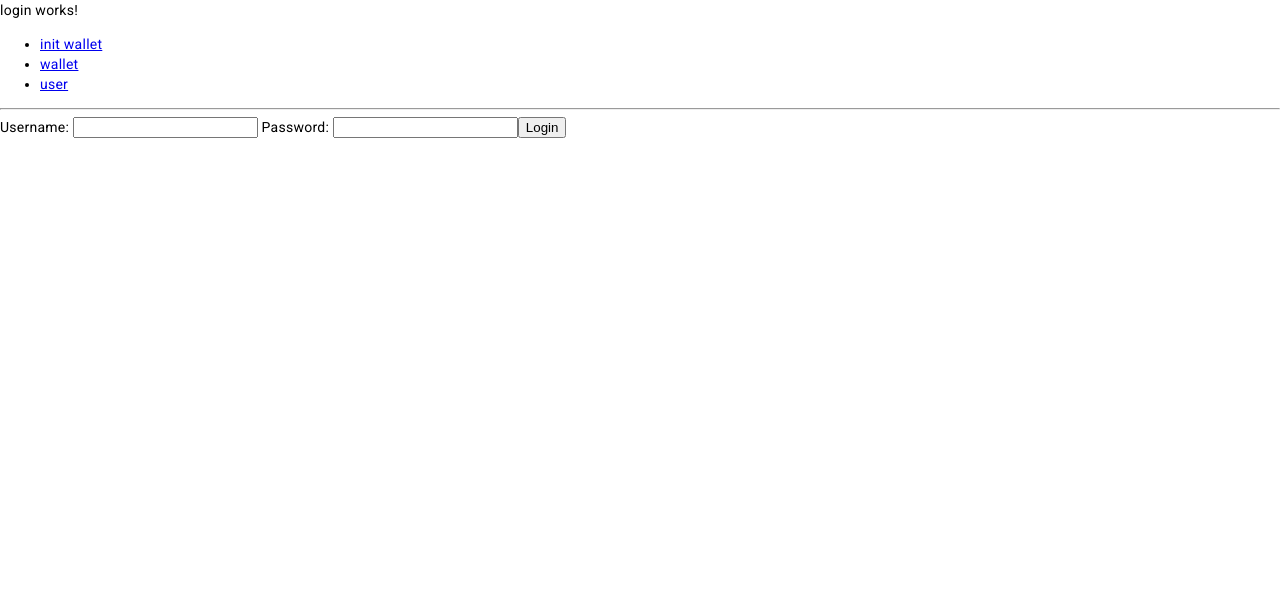
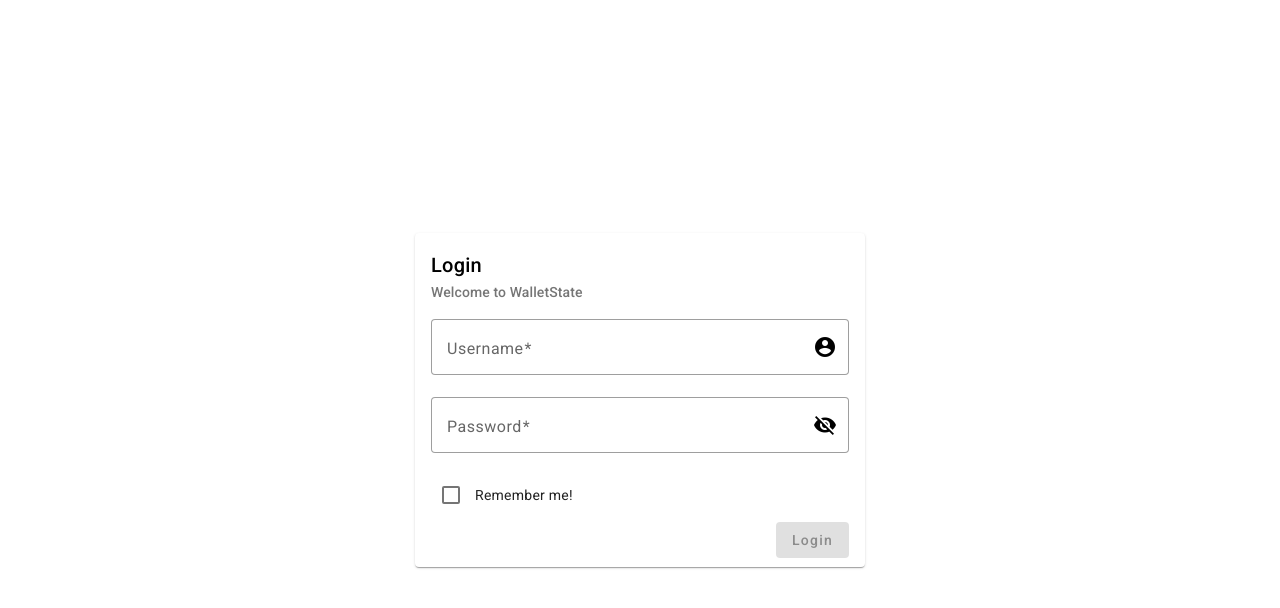
Before and after one commit to walletstate/walletstate-ui, an Angular app: page /login in a window 1280 px wide. Shown: the top 608 px of the page. Built offline with nearby package versions, Linux system fonts and the light colour scheme.

Commit message:
Add styles for login page

```diff
--- a/src/app/auth/auth.service.ts
+++ b/src/app/auth/auth.service.ts
@@ -88,8 +88,9 @@
   }
 
   login(username: string, password: string) {
-    this.http.post<UserInfo>('/auth/login', {username, password}, {observe: 'response'})
-      .subscribe(response => {
+    return this.http.post<UserInfo>('/auth/login', {username, password}, {observe: 'response'})
+      .pipe(
+        tap(response => {
           const user = User.build(response.body, +response.headers.get('X-Auth-Token-Expire-In'));
           this.updateUserContext(user);
           if (!!user.wallet) {
@@ -97,7 +98,8 @@
           } else {
             this.router.navigate(['/wallet-init']);
           }
-      });
+        })
+      );
   }
 
   logout() {
--- a/src/app/login/login.component.html
+++ b/src/app/login/login.component.html
@@ -1,24 +1,41 @@
-<p>login works!</p>
+<div class="login-container">
+  <mat-card class="login-card">
+    <mat-card-header>
+      <mat-card-title>Login</mat-card-title>
+      <mat-card-subtitle>Welcome to WalletState</mat-card-subtitle>
+    </mat-card-header>
 
-<div>
-  <ul>
-    <li><a routerLink="/wallet-init">init wallet</a></li>
-    <li><a routerLink="/">wallet</a></li>
-    <li><a routerLink="/user">user</a></li>
-  </ul>
+    <form [formGroup]="loginForm" (ngSubmit)="onSubmit()">
+      <mat-card-content>
+        <mat-form-field appearance="outline" class="login-input">
+          <mat-label>Username</mat-label>
+          <input matInput placeholder="Username" formControlName="username">
+          <mat-icon matSuffix>account_circle</mat-icon>
+
+          <mat-error *ngIf="loginForm.controls['username'].invalid">Username is required</mat-error>
+        </mat-form-field>
+
+        <mat-form-field appearance="outline" class="login-input">
+          <mat-label>Password</mat-label>
+          <input matInput placeholder="Password" [type]="hidePassword ? 'password' : 'text'" formControlName="password">
+          <button mat-icon-button
+                  matSuffix
+                  type="button"
+                  (click)="hidePassword = !hidePassword"
+                  [attr.aria-label]="'Hide password'"
+                  [attr.aria-pressed]="hidePassword">
+            <mat-icon>{{hidePassword ? 'visibility_off' : 'visibility'}}</mat-icon>
+          </button>
+          <mat-error *ngIf="loginForm.controls['username'].invalid">Password is required</mat-error>
+        </mat-form-field>
+
+        <mat-checkbox formControlName="rememberMe">Remember me!</mat-checkbox>
+        <mat-error *ngIf="loginError">{{loginError}}</mat-error>
+      </mat-card-content>
+
+      <mat-card-actions align="end" class="login-action">
+        <button mat-raised-button color="primary" [disabled]="loginForm.invalid">Login</button>
+      </mat-card-actions>
+    </form>
+  </mat-card>
 </div>
-
-<hr>
-<form [formGroup]="loginForm" (ngSubmit)="onSubmit()">
-
-  <label for="username">
-    Username:
-    <input type="text" id="username" formControlName="username">
-  </label>
-
-  <label for="password">
-    Password:
-    <input type="password" id="password" formControlName="password">
-  </label>
-  <button type="submit">Login</button>
-</form>
--- a/src/app/login/login.component.scss
+++ b/src/app/login/login.component.scss
@@ -0,0 +1,19 @@
+.login-container {
+  display: flex;
+  justify-content: center;
+  align-items: center;
+  width: 100%;
+  height: 100%;
+}
+
+.login-card {
+  width: 450px;
+}
+
+.login-input {
+  width: 100%;
+}
+
+.login-action {
+  padding: 6px 16px 8px 16px;
+}
--- a/src/app/login/login.component.ts
+++ b/src/app/login/login.component.ts
@@ -1,5 +1,5 @@
 import { Component, OnInit } from '@angular/core';
-import { FormControl, FormGroup } from '@angular/forms';
+import { FormControl, FormGroup, Validators } from '@angular/forms';
 import { AuthService } from '../auth/auth.service';
 
 @Component({
@@ -9,20 +9,29 @@
 })
 export class LoginComponent implements OnInit {
 
+  hidePassword: boolean = true;
   loginForm: FormGroup;
+  loginError: string = null;
 
   constructor(private authService: AuthService) {
   }
 
   ngOnInit(): void {
     this.loginForm = new FormGroup({
-      'username': new FormControl(''),
-      'password': new FormControl('')
+      'username': new FormControl('', Validators.required),
+      'password': new FormControl('', Validators.required),
+      'rememberMe': new FormControl(false)
     });
   }
 
   onSubmit() {
     console.log(this.loginForm);
-    this.authService.login(this.loginForm.value.username, this.loginForm.value.password);
+    this.authService
+      .login(this.loginForm.value.username, this.loginForm.value.password)
+      .subscribe({error: this.onLoginError.bind(this)});
+  }
+
+  private onLoginError(error) {
+    this.loginError = error?.error?.message;
   }
 }
```
Also changed, not shown: src/app/app.module.ts (+14 -1 lines). Lines whose indentation alone changed are shown as unchanged.
